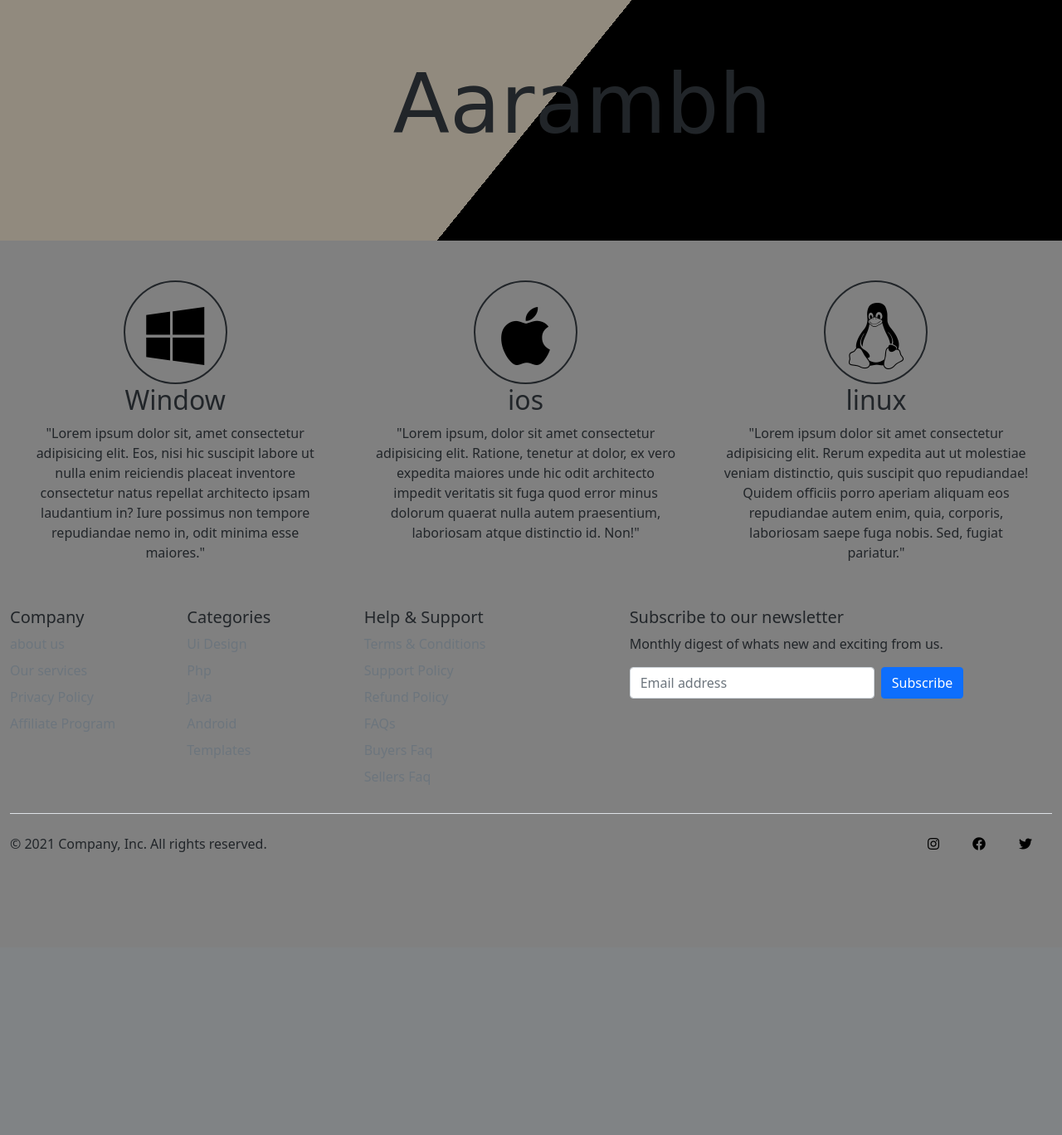
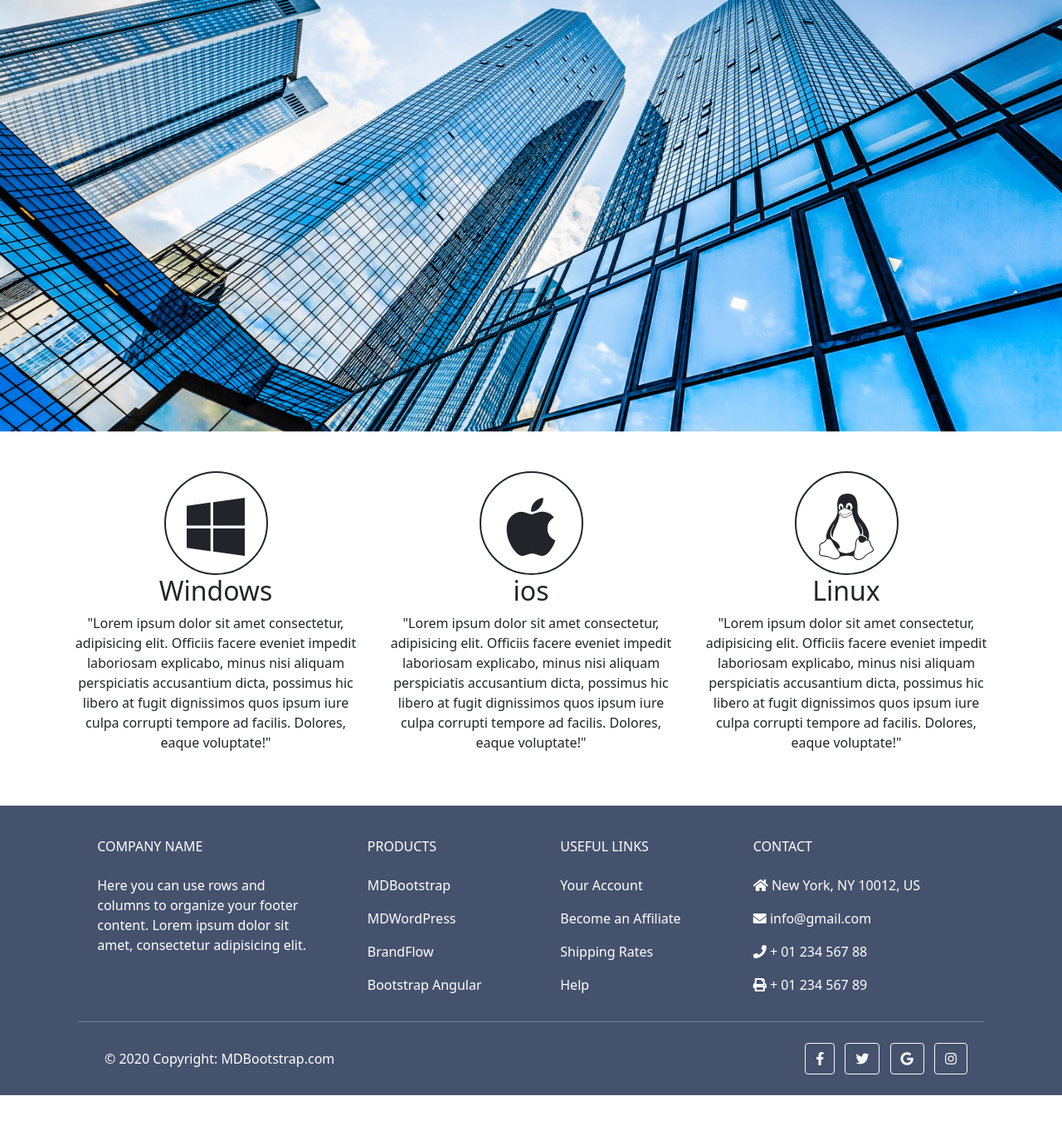
Before and after one commit to arvind-007/first_repository, a PHP site: page /first_repository/index.php in a window 1280 px wide. Shown: the part 72-1440 px from the top of the page at 83% size. Before the commit the page ends 1099 px from the top, so only its background shows below. Run offline with PHP 8.4, Linux system fonts and the light colour scheme; some libraries are stand-ins or nearby versions.

Commit message:
update home and footer

```diff
--- a/public/content/home.php
+++ b/public/content/home.php
@@ -1,45 +1,26 @@
-<section>
-
-     <div class="first_div">
-        Aarambh
+<img class="container-fluid p-0 " src="./img/homepage.jpg">
+<div class=" container marketing">
+    <div class="row text-center mt-md-5">
+        <div class="col-lg-4">
+            <div class="circle fab fa-windows fa-5x"></div>
+            <h2>Windows</h2>
+            <p>"Lorem ipsum dolor sit amet consectetur, adipisicing elit. Officiis facere eveniet impedit laboriosam
+                explicabo, minus nisi aliquam perspiciatis accusantium dicta, possimus hic libero at fugit dignissimos
+                quos ipsum iure culpa corrupti tempore ad facilis. Dolores, eaque voluptate!"</p>
+        </div>
+        <div class="col-lg-4">
+            <div class="circle fab fa-apple fa-5x"></div>
+            <h2>ios</h2>
+            <p>"Lorem ipsum dolor sit amet consectetur, adipisicing elit. Officiis facere eveniet impedit laboriosam
+                explicabo, minus nisi aliquam perspiciatis accusantium dicta, possimus hic libero at fugit dignissimos
+                quos ipsum iure culpa corrupti tempore ad facilis. Dolores, eaque voluptate!"</p>
+        </div>
+        <div class="col-lg-4">
+            <div class="circle fab fa-linux fa-5x"></div>
+            <h2>Linux</h2>
+            <p>"Lorem ipsum dolor sit amet consectetur, adipisicing elit. Officiis facere eveniet impedit laboriosam
+                explicabo, minus nisi aliquam perspiciatis accusantium dicta, possimus hic libero at fugit dignissimos
+                quos ipsum iure culpa corrupti tempore ad facilis. Dolores, eaque voluptate!"</p>
+        </div>
     </div>
-    <center>
-        <div class="circle">
-            <div>
-                <li>
-                    <a href="https://www.microsoft.com/en-in/windows/" class="fab fa-windows fa-5x "></a>
-                </li>
-                <h2>Window</h2>
-                <p>
-                    "Lorem ipsum dolor sit, amet consectetur adipisicing elit. Eos, nisi hic suscipit labore ut nulla
-                    enim reiciendis placeat inventore consectetur natus repellat architecto ipsam laudantium in? Iure
-                    possimus non tempore repudiandae nemo in, odit minima esse maiores."
-                </p>
-            </div>
-            <div>
-                <li>
-                    <a href="https://developer.apple.com/ios/" class="fab fa-apple fa-5x "></a>
-                </li>
-
-                <h2>ios</h2>
-                <p>
-                   "Lorem ipsum, dolor sit amet consectetur adipisicing elit. Ratione, tenetur at dolor, ex vero
-                    expedita maiores unde hic odit architecto impedit veritatis sit fuga quod error minus dolorum
-                    quaerat nulla autem praesentium, laboriosam atque distinctio id. Non!"
-                </p>
-            </div>
-            <div>
-                <li>
-                    <a href="https://www.linux.org/" class="fab fa-linux fa-5x "></a>
-                </li>
-
-                <h2>linux</h2>
-                <p>
-                    "Lorem ipsum dolor sit amet consectetur adipisicing elit. Rerum expedita aut ut molestiae veniam
-                    distinctio, quis suscipit quo repudiandae! Quidem officiis porro aperiam aliquam eos repudiandae
-                    autem enim, quia, corporis, laboriosam saepe fuga nobis. Sed, fugiat pariatur."
-                </p>
-            </div>
-        </div>
-    </center>
-</section>
+</div>
--- a/public/css/style.css
+++ b/public/css/style.css
@@ -1,10 +1,3 @@
-body {
-    background-color: white;
-    margin: 0;
-    padding: 0;
-    font-size: 14px;
-    font-family: SF Pro Text, SF Pro Icons, Helvetica Neue, Helvetica, Arial, sans-serif;
-}
  header a{
      color: white!important;
  }
@@ -20,27 +13,30 @@ a {
 }
 
 /* home page */
-
-.first_div {
-    padding: 4% 37%;
-    width: 100%;
+.banner {
     height: 300px;
     background: linear-gradient(-51deg, black 50%, #918a7e 30%);
-    font-size: 100px;
+    font-size: 4em;
     font-family: cursive;
+    border: 10px black;
+
 }
 
-.box{
-    height: 400px;
+@media only screen and (max-width: 1900px) {
+    .banner{
+        font-size: 100px;
+        height: 300px;
+    }
+}
+@media only screen and (max-width: 800px) {
+    .banner{
+        font-size: 40px;
+        height: 100px;
+    }
 }
 
-.circle div {
-    margin: 3% 2%;
-    float: left;
-    width: 29%;
-}
 
-.circle li {
+.circle{
     list-style-type: none;
     width: 125px;
     height: 125px;
@@ -48,25 +44,3 @@ a {
     border-radius: 100%;
     padding-top: 25px;
 }
-
-.circle a {
-    color: black;
-}
-
-
-
-
-
-
-
-/* Fotter*/
-
-.ms-3 a{
-    color: black;
-
-}
-.container-fluid{
-    background-color: gray;
-
-    margin: -10px;
-}
--- a/public/footer/footer.php
+++ b/public/footer/footer.php
@@ -1,63 +1,93 @@
-<footer>
-<div class="container-fluid">
-  <footer class="py-5">
+<div class="container-fluid my-5 p-0">
+    <footer class="text-center text-lg-start text-white" style="background-color: #45526e">
+        <div class="container p-4 pb-0">
+            <section>
                 <div class="row">
-      <div class="col-2">
-        <h5>Company</h5>
-        <ul class="nav flex-column">
-          <li class="nav-item mb-2" ><a href="#" class="nav-link p-0 text-muted">about us</a></li>
-          <li class="nav-item mb-2"><a href="#" class="nav-link p-0 text-muted">Our services</a></li>
-          <li class="nav-item mb-2"><a href="#" class="nav-link p-0 text-muted">Privacy Policy</a></li>
-          <li class="nav-item mb-2"><a href="#" class="nav-link p-0 text-muted">Affiliate Program</a></li>
-
-        </ul>
+                    <div class="col-md-3 col-lg-3 col-xl-3 mx-auto mt-3">
+                        <h6 class="text-uppercase mb-4 font-weight-bold">
+                            Company name
+                        </h6>
+                        <p>
+                            Here you can use rows and columns to organize your footer
+                            content. Lorem ipsum dolor sit amet, consectetur adipisicing
+                            elit.
+                        </p>
                     </div>
 
-      <div class="col-2">
-        <h5>Categories</h5>
-        <ul class="nav flex-column">
-          <li class="nav-item mb-2"><a href="#" class="nav-link p-0 text-muted">Ui Design</a></li>
-          <li class="nav-item mb-2"><a href="#" class="nav-link p-0 text-muted">Php</a></li>
-          <li class="nav-item mb-2"><a href="#" class="nav-link p-0 text-muted">Java</a></li>
-          <li class="nav-item mb-2"><a href="#" class="nav-link p-0 text-muted">Android</a></li>
-          <li class="nav-item mb-2"><a href="#" class="nav-link p-0 text-muted">Templates</a></li>
-        </ul>
+                    <hr class="w-100 clearfix d-md-none" />
+
+                    <div class="col-md-2 col-lg-2 col-xl-2 mx-auto mt-3">
+                        <h6 class="text-uppercase mb-4 font-weight-bold">Products</h6>
+                        <p>
+                            <a class="text-white">MDBootstrap</a>
+                        </p>
+                        <p>
+                            <a class="text-white">MDWordPress</a>
+                        </p>
+                        <p>
+                            <a class="text-white">BrandFlow</a>
+                        </p>
+                        <p>
+                            <a class="text-white">Bootstrap Angular</a>
+                        </p>
                     </div>
 
-      <div class="col-2">
-        <h5>Help & Support</h5>
-        <ul class="nav flex-column">
-          <li class="nav-item mb-2"><a href="#" class="nav-link p-0 text-muted">Terms & Conditions</a></li>
-          <li class="nav-item mb-2"><a href="#" class="nav-link p-0 text-muted">Support Policy</a></li>
-          <li class="nav-item mb-2"><a href="#" class="nav-link p-0 text-muted">Refund Policy</a></li>
-          <li class="nav-item mb-2"><a href="#" class="nav-link p-0 text-muted">FAQs</a></li>
-          <li class="nav-item mb-2"><a href="#" class="nav-link p-0 text-muted">Buyers Faq</a></li>
-          <li class="nav-item mb-2"><a href="#" class="nav-link p-0 text-muted">Sellers Faq</a></li>
-        </ul>
+                    <hr class="w-100 clearfix d-md-none" />
+
+                    <div class="col-md-3 col-lg-2 col-xl-2 mx-auto mt-3">
+                        <h6 class="text-uppercase mb-4 font-weight-bold">
+                            Useful links
+                        </h6>
+                        <p>
+                            <a class="text-white">Your Account</a>
+                        </p>
+                        <p>
+                            <a class="text-white">Become an Affiliate</a>
+                        </p>
+                        <p>
+                            <a class="text-white">Shipping Rates</a>
+                        </p>
+                        <p>
+                            <a class="text-white">Help</a>
+                        </p>
                     </div>
 
-      <div class="col-4 offset-1">
-        <form>
-          <h5>Subscribe to our newsletter</h5>
-          <p>Monthly digest of whats new and exciting from us.</p>
-          <div class="d-flex w-100 gap-2">
-            <label for="newsletter1" class="visually-hidden">Email address</label>
-            <input id="newsletter1" type="text" class="form-control" placeholder="Email address">
-            <button class="btn btn-primary" type="button">Subscribe</button>
-          </div>
-        </form>
+                    <hr class="w-100 clearfix d-md-none" />
+
+                    <div class="col-md-4 col-lg-3 col-xl-3 mx-auto mt-3">
+                        <h6 class="text-uppercase mb-4 font-weight-bold">Contact</h6>
+                        <p><i class="fas fa-home mr-3"></i> New York, NY 10012, US</p>
+                        <p><i class="fas fa-envelope mr-3"></i> info@gmail.com</p>
+                        <p><i class="fas fa-phone mr-3"></i> + 01 234 567 88</p>
+                        <p><i class="fas fa-print mr-3"></i> + 01 234 567 89</p>
                     </div>
                 </div>
+            </section>
 
-    <div class="d-flex justify-content-between py-4 my-4 border-top ">
-      <p>&copy; 2021 Company, Inc. All rights reserved.</p>
-      <ul class="list-unstyled d-flex">
-        <li class="ms-3"><a class="fab fa-instagram" href="#"><svg class="bi" width="24" height="24" ><use xlink:href="#twitter"/></svg></a></li>
-        <li class="ms-3"><a class="fab fa-facebook" href="#"><svg class="bi" width="24" height="24"><use xlink:href="#instagram"/></svg></a></li>
-        <li class="ms-3"><a class="fab fa-twitter" href="#"><svg class="bi" width="24" height="24"><use xlink:href="#facebook"/></svg></a></li>
-      </ul>
+            <hr class="my-3">
+
+            <section class="p-3 pt-0">
+                <div class="row d-flex align-items-center">
+                    <div class="col-md-7 col-lg-8 text-center text-md-start">
+                        <div class="p-3">
+                            © 2020 Copyright:
+                            <a class="text-white" href="https://mdbootstrap.com/">MDBootstrap.com</a>
+                        </div>
+                    </div>
+                    <div class="col-md-5 col-lg-4 ml-lg-0 text-center text-md-end">
+                        <a class="btn btn-outline-light btn-floating m-1" class="text-white" role="button"><i
+                                class="fab fa-facebook-f"></i></a>
+                        <a class="btn btn-outline-light btn-floating m-1" class="text-white" role="button"><i
+                                class="fab fa-twitter"></i></a>
+                        <a class="btn btn-outline-light btn-floating m-1" class="text-white" role="button"><i
+                                class="fab fa-google"></i></a>
+                        <a class="btn btn-outline-light btn-floating m-1" class="text-white" role="button"><i
+                                class="fab fa-instagram"></i></a>
+                    </div>
+                </div>
         </div>
     </footer>
 </div>
 </body>
+
 </html>
```
Also changed, not shown: public/img/homepage.jpg (added). Lines whose indentation alone changed are shown as unchanged.
